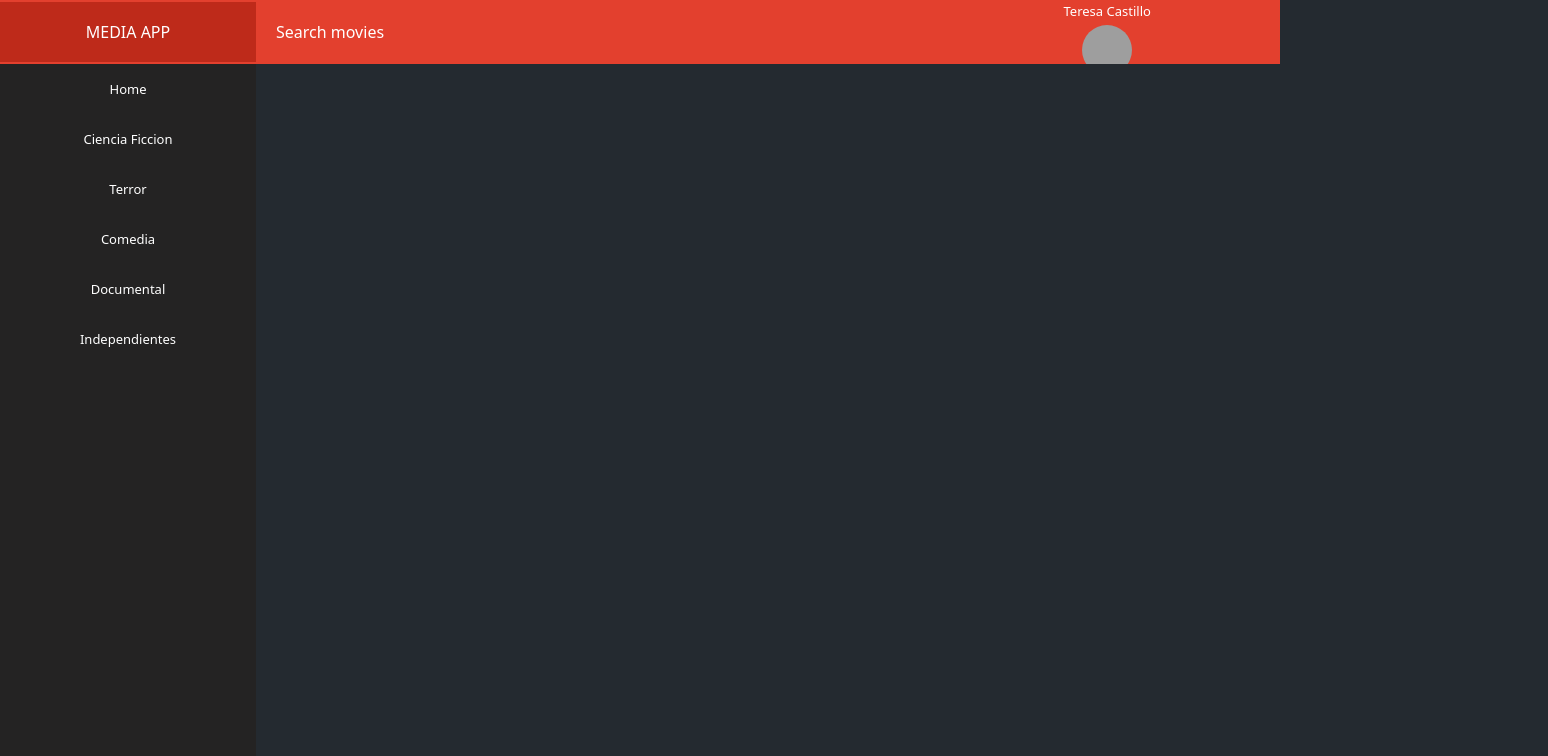
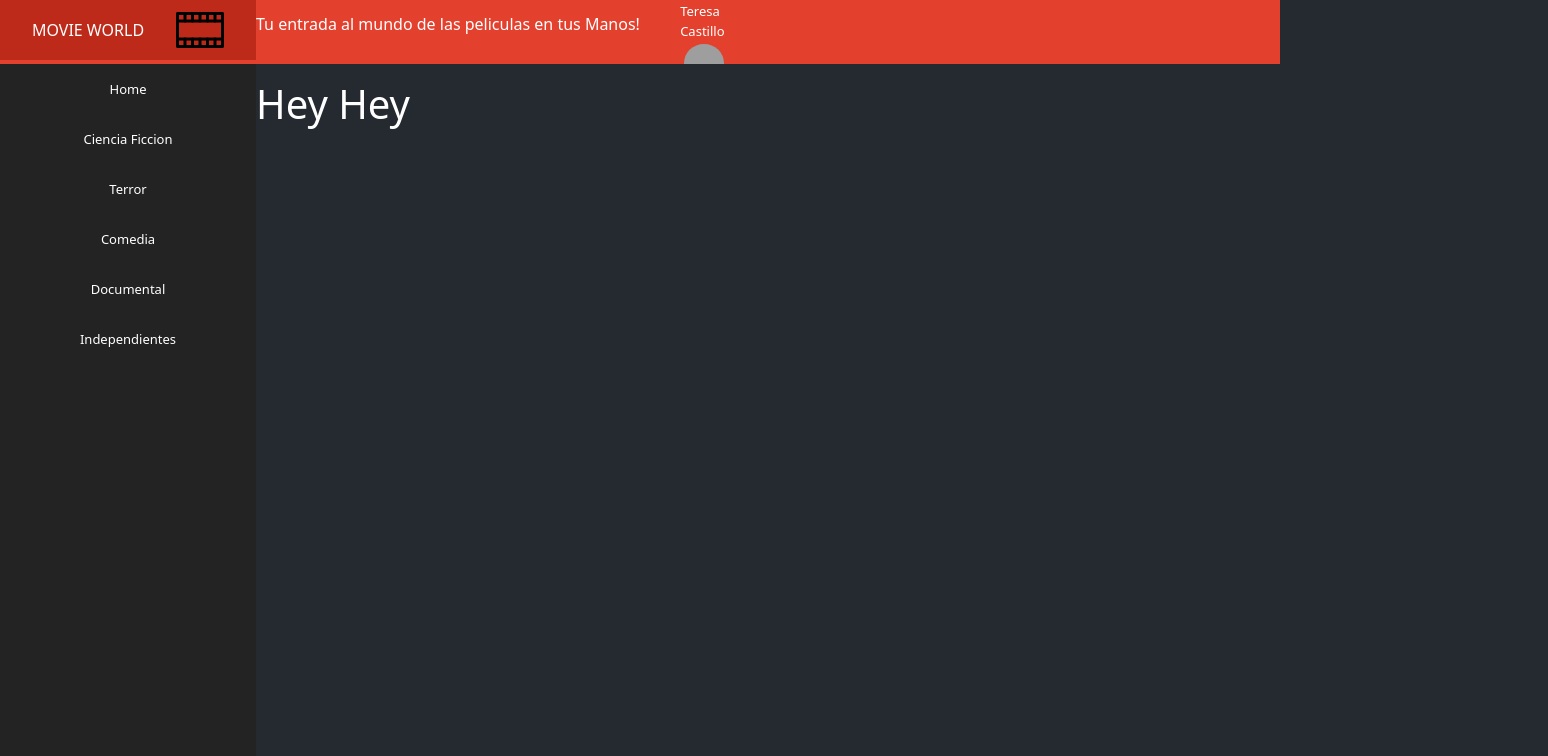
Before and after one commit to terecast/React_peliculas, a React (Vite) app: page / in a window 1280 px wide. Shown: the top 756 px of the page, 1548 px wide, since content can reach past the window. Built offline with nearby package versions, Linux system fonts and the light colour scheme; grey boxes are pictures that could not be loaded.

Commit message:
Cambios1

```diff
--- a/src/index.css
+++ b/src/index.css
@@ -8,4 +8,5 @@
 body{
     background-color: rgb(36, 42, 48);
     color: white;
+
 }
--- a/src/main.jsx
+++ b/src/main.jsx
@@ -12,6 +12,7 @@ import DetalleMovie from './views/detalles/DetalleMovie.jsx';
 
 
 
+
 const router = createBrowserRouter([{
 
   path: "/",
@@ -21,6 +22,10 @@ const router = createBrowserRouter([{
     {
       path: "/",
       element: <h1>Welcome</h1>,
+    },
+    {
+      path:"/Home",
+      element: <introHome/>
     },
     {
     path: "/cienciaFiccion",
--- a/src/views/footer/elemento_footer.css
+++ b/src/views/footer/elemento_footer.css
@@ -1,6 +1,6 @@
 
 .footer{
-    background:#000;
+    color: white;
     padding:30px 0px;
     font-family: 'Play', sans-serif;
     text-align:center;
--- a/src/views/home/Home.jsx
+++ b/src/views/home/Home.jsx
@@ -3,6 +3,7 @@ import Opciones_menu from '../menu/opciones_menu';
 import { Outlet } from 'react-router-dom';
 import Aside from '../menu/aside/Aside';
 import "./home.css";
+import IntroHome from '../introHome/IntroHome';
 
 
 export default function Home() {
@@ -13,7 +14,11 @@ export default function Home() {
          <Opciones_menu/>
         </div>
 
+        <div></div>
+
         <div className='main-container'>
+         <IntroHome className="intro"/>
+
          <Aside className="aside-item"/>
          <Outlet className="outlet-item"/>
         </div>
--- a/src/views/home/home.css
+++ b/src/views/home/home.css
@@ -2,4 +2,15 @@
     width: 100%;
     display: flex;
 
+
 }
+.welcome{
+
+    right: 100%;
+    font-size:xx-large;
+    text-align: start;
+
+    padding: 300px;
+
+
+}
--- /dev/null
+++ b/src/views/introHome/IntroHome.jsx
@@ -0,0 +1,14 @@
+import React from 'react'
+import './introhome.css'
+
+export default function IntroHome() {
+  return (
+    <div className="contaner-intro">
+        <div className="row">
+            <div className="col">
+                <h1>Hey Hey </h1>
+            </div>
+        </div>
+    </div>
+  )
+}
--- /dev/null
+++ b/src/views/introHome/introhome.css
@@ -0,0 +1,6 @@
+.contaner-intro{
+    width: 100%;
+    padding-top: 80px;
+    position: absolute;
+    left: 20%;
+}
--- a/src/views/menu/Opciones_menu.jsx
+++ b/src/views/menu/Opciones_menu.jsx
@@ -1,5 +1,5 @@
 import './opciones_menu.css'
-import logo from './icons/logonetflix.png'
+import cinta from './icons/cinta.png'
 import {NavLink} from 'react-router-dom'
 
 
@@ -12,14 +12,18 @@ function Opciones_menu(){
 
         <div className='container-nav-title'>
           <span>
-            MEDIA APP
+            MOVIE WORLD
           </span>
+          <img src={cinta} alt="" />
         </div>
 
         <div className='container-nav-search'>
 
           <div className='container-nav-search-input'>
-            <input type="text" placeholder='Search movies'/>
+
+            <p>Tu entrada al mundo de las peliculas en tus Manos!</p>
+
+
           </div>
 
           <div className='container-nav-profile'>
--- a/src/views/menu/opciones_menu.css
+++ b/src/views/menu/opciones_menu.css
@@ -1,5 +1,6 @@
 /* Add a black background color to the top navigation */
 header {
+
   width: 100%;
   position: fixed;
   z-index: 100;
@@ -11,7 +12,7 @@ header {
     background-color: rgb(227, 64, 46);
     overflow: hidden;
     display: flex;
-    align-items: center;
+    align-items: space-between;
 
   }
 
@@ -23,34 +24,27 @@ header {
     background-color: rgb(190, 42, 26);
     display: flex;
     align-items: center;
-    justify-content: center;
+    justify-content:space-evenly;
 
   }
 
   .container-nav-search{
 
-    width: 70%;
+
     display: flex;
     flex-direction: row;
     align-items: center;
+    justify-content: space-between;
 
   }
 
   .container-nav-search-input {
-    width: 90%;
+    justify-content: space-between;
+
+    display: flex;
   }
 
-  .container-nav-search-input input {
-    margin-left: 20px;
-    border: none;
-    background-color: transparent;
-    color: white;
-  }
 
-  .container-nav-search-input input::placeholder {
-    color: white;
-
-  }
 
   .container-nav-profile {
     margin-top: 20px;
@@ -60,9 +54,11 @@ header {
     flex-direction: column;
     align-items: center;
     justify-self: center;
+
   }
 
   .container-nav-profile span {
+    justify-self: center;
     font-size: 13px;
     margin-bottom: 3px;
     color: white;
@@ -72,10 +68,11 @@ header {
 
   .container-nav-profile img {
 
-    width: 50px;
-    height: 50px;
+    width: 40px;
+    height: 40px;
     border-radius: 50%;
 
 
 
+
   }
--- a/src/views/peliculas/styles/pelicula.css
+++ b/src/views/peliculas/styles/pelicula.css
@@ -42,4 +42,6 @@
     }
 
 
+
+
 }
```
Also changed, not shown: src/views/menu/icons/cinta.png (added), src/views/menu/icons/logonetflix.png (deleted).
